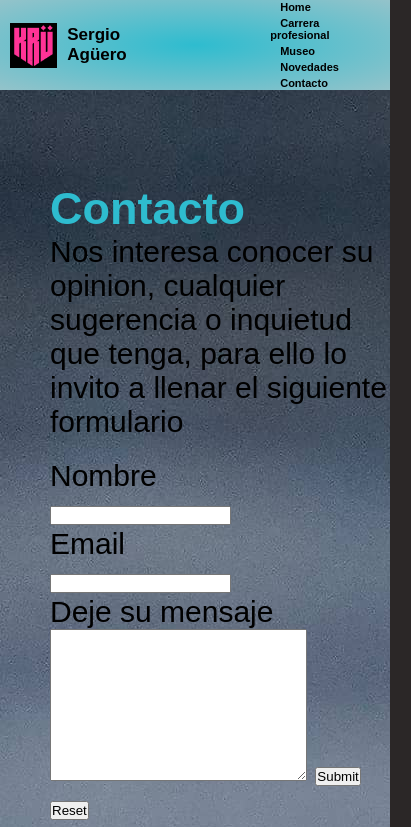
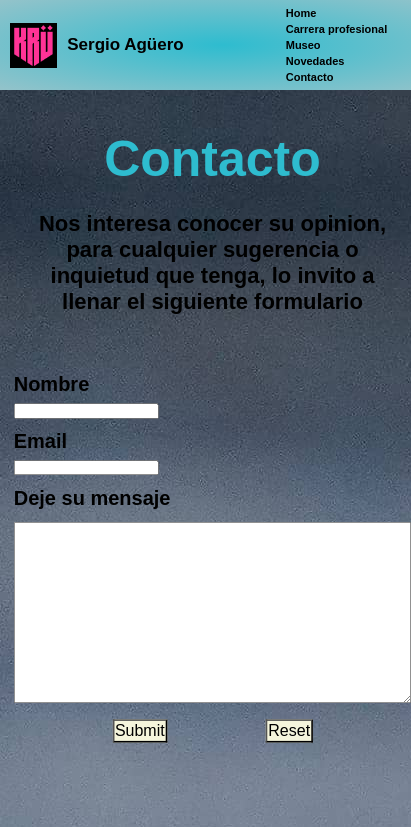
Before and after one commit to SantiagoRoman2/HTML-y-CSS-Aguero, a website: page paginas/contacto.html in a window 390 px wide. Shown: the top 827 px of the page, 411 px wide, since content can reach past the window. Drawn offline with Linux system fonts and the light colour scheme.

Commit message:
Detalles de responsive

```diff
--- a/paginas/contacto.html
+++ b/paginas/contacto.html
@@ -2,7 +2,7 @@
 <html lang="es">
 <head>
     <link rel="shortcut icon" href="../Multimedia/favicon-32x32.ico" type="image/x-icon">
-    <link href="../CSS/estilos.css" rel="stylesheet" type="text/css">
+    <link href="../CSS/main.css" rel="stylesheet" type="text/css">
 
     <meta charset="UTF-8">
     <meta http-equiv="X-UA-Compatible" content="IE=edge">
@@ -20,7 +20,7 @@
     <header class="header">
 		<!--Logo y navegacion-->
         <div class="logo">
-			<img src="../Multimedia/logoAguero.png" alt="logo" class="logoimg">
+			<a href="../index.html" class="logo"><img src="../Multimedia/logoAguero.png" alt="logo" class="logoimg"></a>
 			<h2 class="logoNombre">
 				<strong>Sergio Agüero</strong>
 			</h2>
@@ -38,27 +38,27 @@
 		</nav>
 
 	</header>
-<br><br><br>
-    <section class="sectionCon">
-        <h1><strong><span>Contacto</span></strong></h1>
-        <p>
-            Nos interesa conocer su opinion, cualquier sugerencia o inquietud que tenga,
-            para ello lo invito a llenar el siguiente formulario
+
+    <section class="gridContacto">
+        <h1 class="cajaTituloContacto"><strong>Contacto</strong></h1>
+        <p class="cajaPContacto">
+            Nos interesa conocer su opinion, para cualquier sugerencia o inquietud que tenga,
+            lo invito a llenar el siguiente formulario
         </p>
-    </section>
 
     <!--Formulario de contacto-->
-    <section>
-        <article class="formulario">
+        <article class="cajaFormulario">
             <form action="">
-                <p>Nombre</p>
+                <p class="formMargen">Nombre</p>
                 <input type="text">
-                <p>Email</p>
-                <input type="text">
-                <p>Deje su mensaje</p>
-                <textarea name="" id="" cols="30" rows="10"></textarea>
-                <input type="submit" name="" id="">
-                <input type="reset" name="" id="">
+                <p class="formMargen">Email</p>
+                <input type="email">
+                <p class="formMargen formDeje">Deje su mensaje</p>
+                <textarea class="textArea" name="" id="" cols="60" rows="15"></textarea>
+                <article class="articleForm">
+                    <input class="botones" type="submit" name="" id="">
+                    <input class="botones" type="reset" name="" id="">
+                </article>
             </form>
         </article>
     </section>
--- a/scss/_contacto.scss
+++ b/scss/_contacto.scss
@@ -1,10 +1,51 @@
 /* Para contacto */
-.sectionCon{
-    font-size: 3rem;
-    margin-top: 15rem;
-    margin-left: 5rem;
-}
 .formulario{
-    @extend .sectionCon;
     margin-top: 2rem;
 }
+.gridContacto{
+    display: grid;
+    grid-template-columns: 1fr 1fr 1fr;
+    grid-template-rows: 0.4fr 0.4fr 1fr;
+    height: 800px;
+    width: 1340px;
+    margin: 15rem 5rem 0 5rem;
+    justify-items: center;
+}
+.cajaTituloContacto{
+    grid-column: 1/4;
+    font-size: 5rem;
+    text-align: center;
+}
+.cajaPContacto{
+    grid-column: 1/4;
+    font-size: 3rem;
+    font-weight: 550;
+    text-align: center;
+    padding-left: 10rem;
+    padding-right: 10rem;
+}
+.cajaFormulario{
+    grid-column: 1/4;
+    font-size: 3rem;
+    text-align: left;
+    font-weight: 550;
+}
+.textArea{
+    display: block;
+}
+.articleForm{
+    display: flex;
+    justify-content: space-evenly;
+}
+.botones{
+    font-size: 2.3rem;
+    margin-top: 3rem;
+    padding: 1px;
+    background-color: beige;
+}
+.formMargen{
+    margin-top: 3rem;
+}
+.formDeje{
+    margin-bottom: 1.5rem;
+}
--- a/scss/_mediaquerie-425px.scss
+++ b/scss/_mediaquerie-425px.scss
@@ -188,4 +188,26 @@
         font-weight: 800;
         font-size: 1.7rem;
     }
+
+    /* NOVEDADES */
+
+    /* CONTACTO */
+    .gridContacto{
+        grid-template-rows: 1fr 1fr 1fr;
+        margin-left: 2rem;
+        width: 385px;
+        height: 660px;
+        margin-top: 130px;
+    }
+    .cajaPContacto{
+        font-size: 2.2rem;
+        padding: 0;
+    }
+    .cajaFormulario{
+        scale: 0.8;
+    }
+    .formMargen{
+        margin-top: 1.3rem;
+    }
+
 }
--- a/scss/_mediaquerie-768px.scss
+++ b/scss/_mediaquerie-768px.scss
@@ -153,4 +153,48 @@
         font-size: 2rem;
     }
 
+
+
+
+    /* NOVEDADES */
+    .gridNov{
+        width: 668px;
+        height: 750px;
+        scale: 0.7;
+    }
+    .AgueroRedes{
+        scale: 0.9;
+    }
+    .cajaPNov{
+        grid-column: 1/4;
+        text-align: center;
+        width: 600px;
+        font-size: 3rem;
+        color: aliceblue;
+    }
+
+
+
+
+
+
+    /* CONTACTO */
+    .gridContacto{
+        width: 668px;
+        height: 750px;
+        grid-template-rows: 0.15fr 0.2fr 1fr;
+    }
+    .cajaPContacto{
+        font-size: 2.7rem;
+        padding-left: 3rem;
+        padding-right: 3rem;
+    }
+    .cajaFormulario{
+        font-size: 2.5rem;
+    }
+    .botones{
+        font-size: 2rem;
+        margin-top: 2rem;
+    }
+
 }
--- a/scss/_novedades.scss
+++ b/scss/_novedades.scss
@@ -2,20 +2,33 @@
 .tituloNav{
     margin-left: 30rem;
 }
+
 .links{
     display: block;
-    margin-left: 5rem;
     font-size: 3rem;
+    font-weight: 700;
     text-decoration: none;
     color: black;
+    border: 3px groove white;
+    padding: 1rem;
+    background-color: beige;
+}
+
+.linkIg{
+    color: #bc2a8d;
+}
+.linkFb{
+    color: #3b5998;
+}
+.linkTw{
+    color: #00aced;
 }
 
 .gridNov{
     display: grid;
-    /* background-color: rgb(146, 146, 110); */
     grid-template-columns: 1fr 1fr 1fr;
-    grid-template-rows: 0.5fr 0.6fr 0.5fr 0.2fr 0.01fr;
-    height: 500px;
+    grid-template-rows: 0.5fr 0.6fr 0.5fr 0.2fr;
+    height: 600px;
     width: 1380px;
     margin: 12rem 3rem 0 3rem;
     align-items: center;
@@ -34,3 +47,8 @@
     font-size: 3rem;
     color: aliceblue;
 }
+.AgueroRedes{
+    width: 370px;
+    height: 230px;
+    margin-top: 2rem;
+}
--- a/scss/main.scss
+++ b/scss/main.scss
@@ -20,20 +20,6 @@ $colorPrincipal:rgb(46, 188, 207);
 .resaltado{
     color: orangered;
     font-weight: 600;
-}
-
-/* Para navegacion */
-.sectionNov{
-    display: block;
-    margin-top: 15rem;
-}
-.tituloNav{
-    margin-left: 30rem;
-}
-.links{
-    display: block;
-    margin-left: 5rem;
-    font-size: 3rem;
 }
 
 header{
```
Also changed, not shown: index.html (+1 -1 lines), paginas/carrera+profesional.html (+1 -1 lines), paginas/museo.html (+1 -1 lines), paginas/novedades.html (+7 -4 lines), CSS/main.css, Multimedia/AgueroInstagram.png (added), Multimedia/AgueroTwitter.png (added), Multimedia/AgueroTwitter2.png (added), Multimedia/AgueroTwitter3.png (added), 2 other files.
